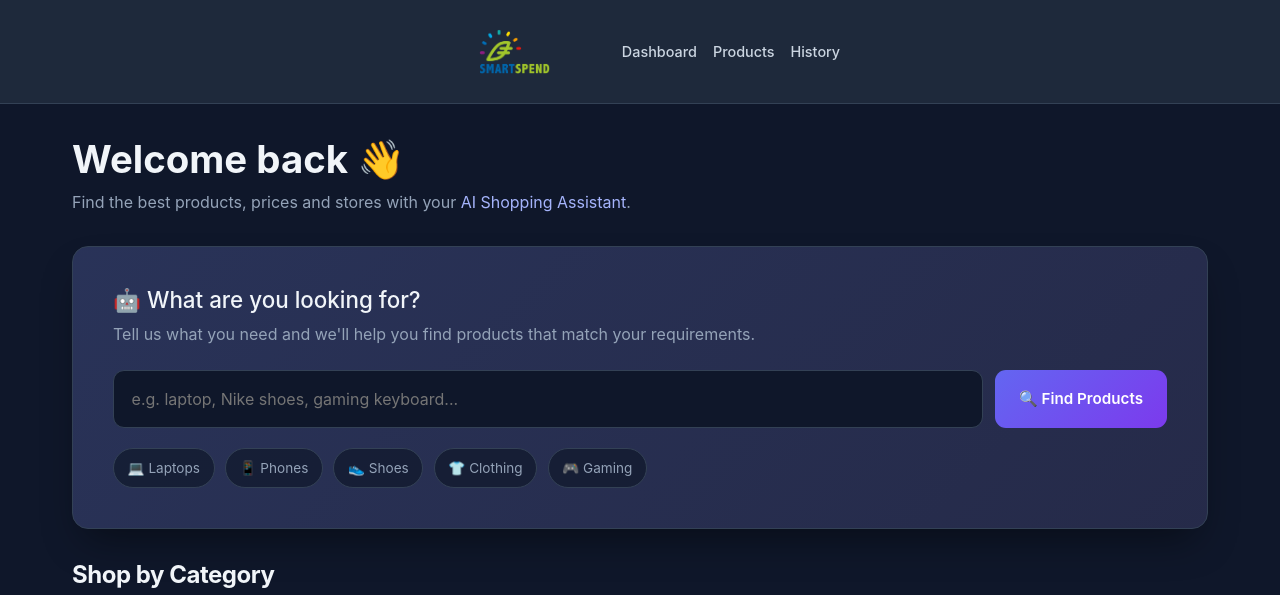
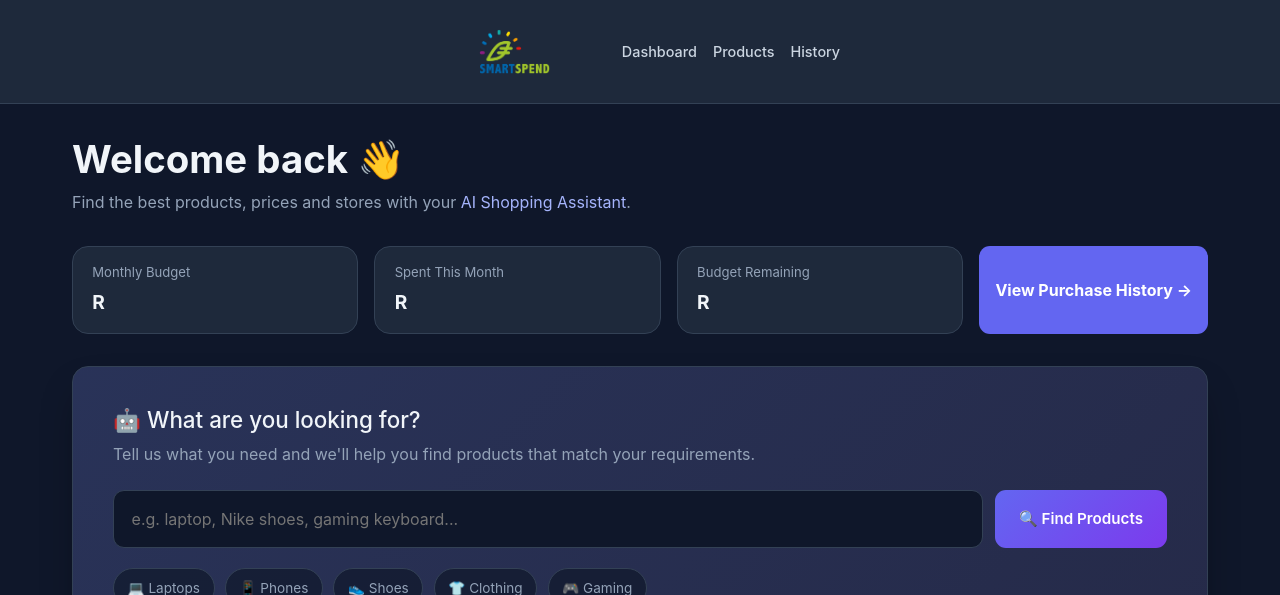
Before and after one commit to ThembelaniProject/AI-Shopping-Project, a Django app: template templates/dashboard.html in a window 1280 px wide. Shown: the top 595 px of the page. Run offline with Django 5.2, Linux system fonts and the light colour scheme; the template is opened without the code that fills it, so the values that code supplies are empty.

Commit message:
Add spending summary to dashboard

```diff
--- a/templates/dashboard.html
+++ b/templates/dashboard.html
@@ -549,6 +549,37 @@
 
 
     <!-- ================================
+         SPENDING SUMMARY
+    ================================= -->
+
+    <section class="spending-summary">
+
+        <div class="spending-card">
+            <span>Monthly Budget</span>
+            <strong>R{{ monthly_budget|floatformat:2 }}</strong>
+        </div>
+
+        <div class="spending-card">
+            <span>Spent This Month</span>
+            <strong>R{{ monthly_spent|floatformat:2 }}</strong>
+        </div>
+
+        <div class="spending-card">
+            <span>Budget Remaining</span>
+            <strong>R{{ remaining_budget|floatformat:2 }}</strong>
+        </div>
+
+        <a
+            href="{% url 'shopping:purchase_history' %}"
+            class="history-button"
+        >
+            View Purchase History →
+        </a>
+
+    </section>
+
+
+    <!-- ================================
          MAIN AI SEARCH
     ================================= -->
 
```
